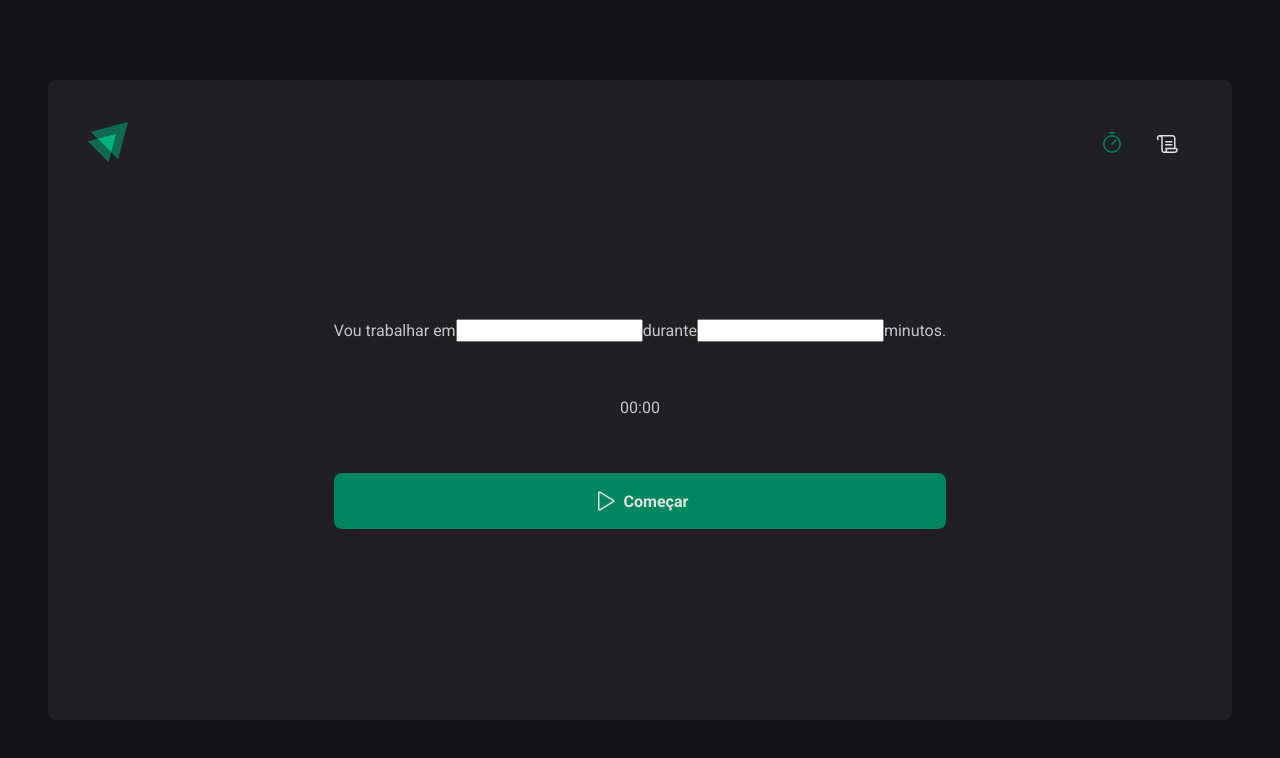
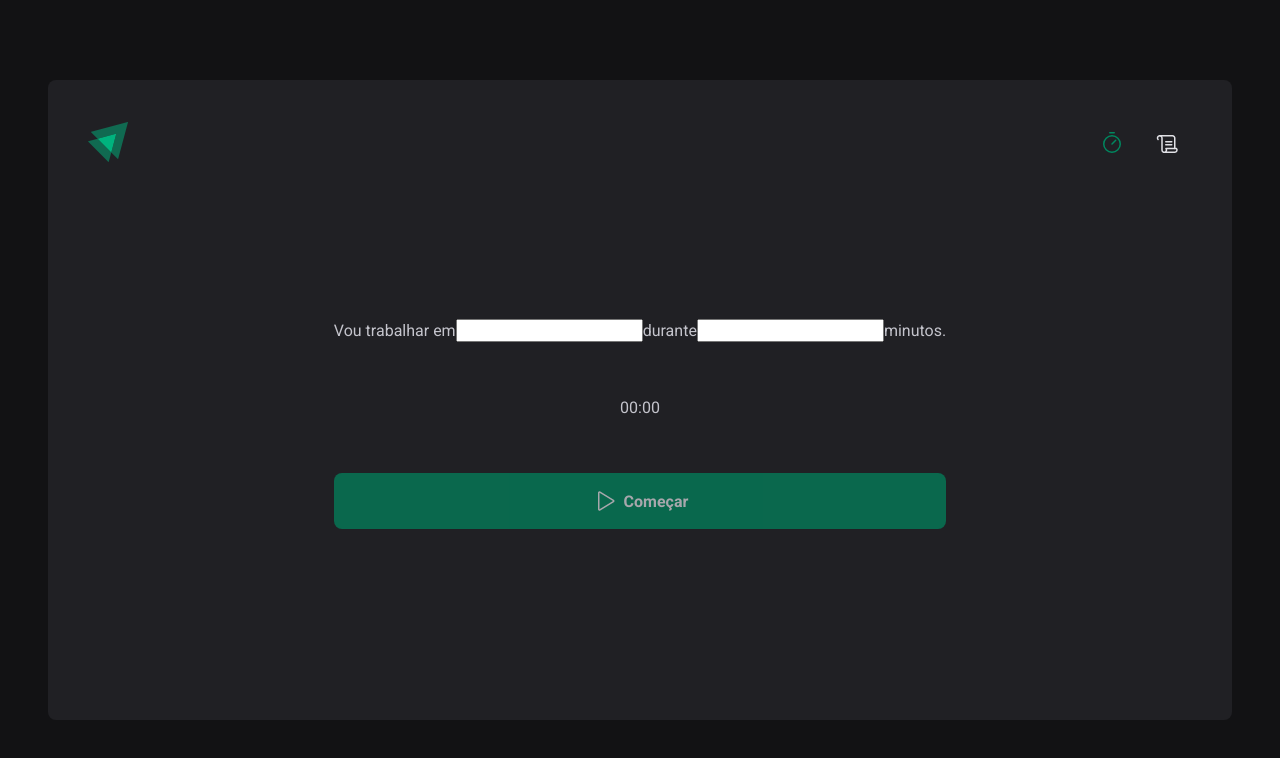
Before and after one commit to EngJao89/ignite-reactjs-timer, a React (Vite) app: page / in a window 1280 px wide. Shown: the top 758 px of the page. Built offline with nearby package versions, Linux system fonts and the light colour scheme.

Commit message:
feat(it15-react-hook-form): implementa hook form para formulário controlado

```diff
--- a/package.json
+++ b/package.json
@@ -14,6 +14,7 @@
     "phosphor-react": "^1.4.1",
     "react": "^18.2.0",
     "react-dom": "^18.2.0",
+    "react-hook-form": "^7.46.1",
     "react-router-dom": "^6.15.0",
     "styled-components": "^6.0.7"
   },
--- a/src/pages/History/index.tsx
+++ b/src/pages/History/index.tsx
@@ -26,7 +26,7 @@ export function History() {
             </tr>
             <tr>
               <td>Desenvolvimento Header</td>
-              <td>1hora / 20 minutos</td>
+              <td>1 hora e 20 minutos</td>
               <td>Há 2 meses</td>
               <td>
                 <Status statusColor="green">Concluido</Status>
--- a/src/pages/Home/index.tsx
+++ b/src/pages/Home/index.tsx
@@ -1,10 +1,20 @@
 import { Play } from 'phosphor-react'
+import { useForm } from 'react-hook-form'
 import { HomeContainer, StartCountdownButton } from './styles'
 
 export function Home() {
+  const { handleSubmit, watch } = useForm()
+
+  function handleCreateNewCycle(data: any) {
+    console.log(data)
+  }
+
+  const task = watch('task')
+  const isSubmitDisable = !task
+
   return (
     <HomeContainer>
-      <form action="">
+      <form onSubmit={handleSubmit(handleCreateNewCycle)} action="">
         <div>
           <label htmlFor="task">Vou trabalhar em</label>
           <input id="task" />
@@ -22,7 +32,7 @@ export function Home() {
           <span>0</span>
         </div>
 
-        <StartCountdownButton type="submit">
+        <StartCountdownButton disabled={isSubmitDisable} type="submit">
           <Play size={24} />
           Começar
         </StartCountdownButton>
```
Also changed, not shown: 1 other file (tests, documents, lock files or other folders).
